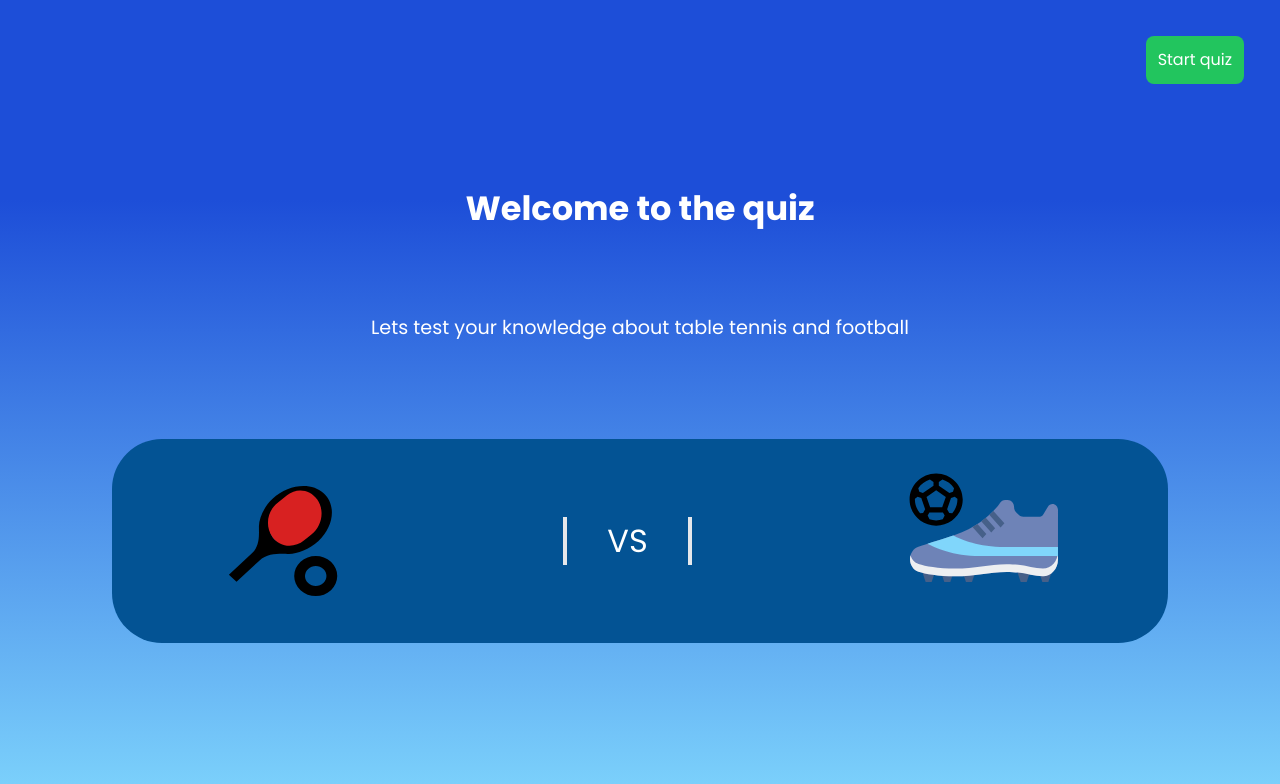
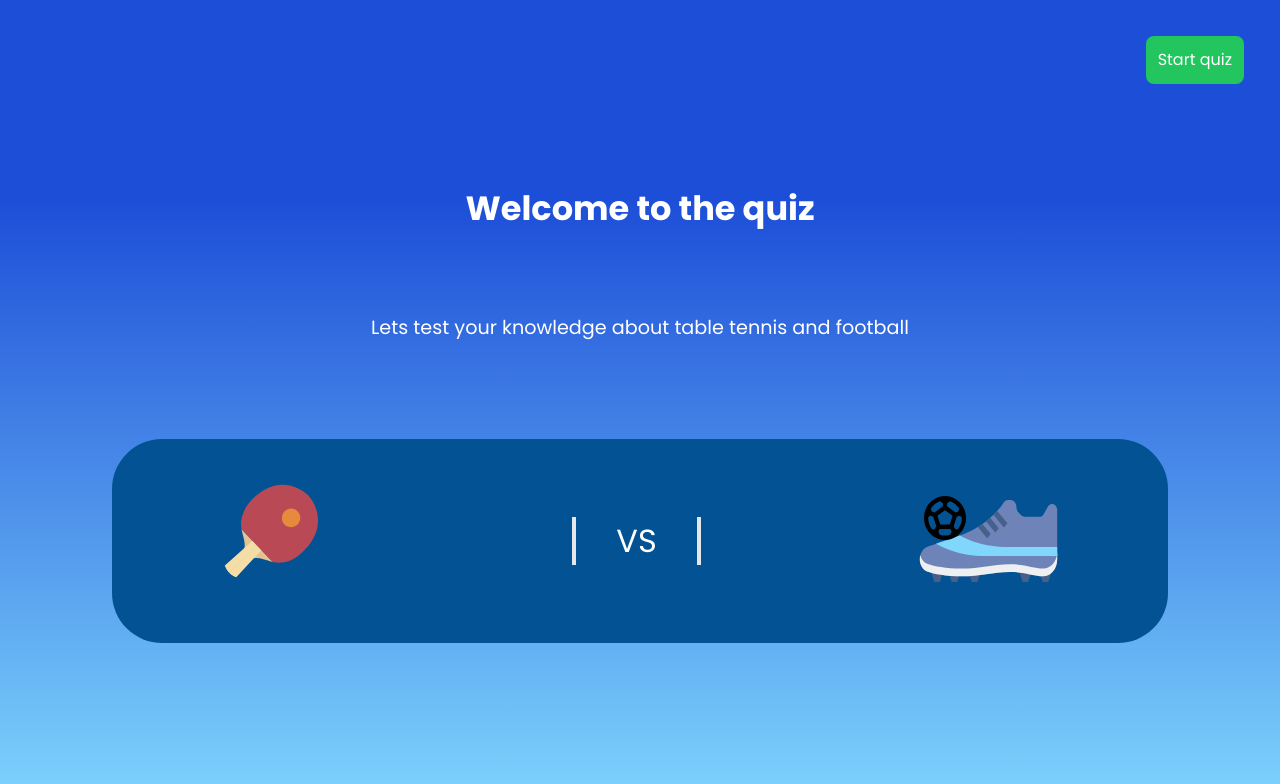
Before and after one commit to AVprogpinx131/QuizApp, a Next.js app: page / in a window 1280 px wide. Shown: the top 784 px of the page. Built offline with nearby package versions, Linux system fonts and the light colour scheme.

Commit message:
added svg files for the animation

```diff
--- a/app/page.js
+++ b/app/page.js
@@ -1,6 +1,3 @@
-import TableTennis from "../public/table-tennis-racket.svg";
-import SoccerBoots from "../public/soccer-boots.svg";
-import Image from "next/image";
 import Link from "next/link";
 
 export default function Home() {
@@ -21,12 +18,146 @@ export default function Home() {
         Lets test your knowledge about table tennis and football
       </p>
       <div className="images-container">
-        <Image src={TableTennis} alt="Table tennis racket" />
+        <svg
+          width="136"
+          height="138"
+          viewBox="0 0 136 138"
+          fill="none"
+          xmlns="http://www.w3.org/2000/svg"
+        >
+          <g id="table-tennis-racket" clip-path="url(#clip0_828_2)">
+            <g id="Group">
+              <g id="table-tennis-blade">
+                <g id="Group_2">
+                  <path
+                    id="Vector"
+                    d="M91.7237 68.9248C90.7623 70.4066 89.7738 71.8234 88.7765 73.1278C88.2054 73.8959 87.6311 74.6268 87.0541 75.3203C83.2275 79.9519 79.2006 83.4361 75.1049 85.934L75.0987 85.9496C74.7787 86.1299 74.474 86.3166 74.1756 86.4875C71.1974 88.1811 68.1912 89.3204 65.1935 89.9929C65.1935 89.9929 65.1873 90.0085 65.172 90.0024C64.5454 90.1515 63.925 90.2849 63.3078 90.3654C63.2925 90.3594 63.2925 90.3594 63.2925 90.3594C60.044 90.8596 56.8409 90.7989 53.7476 90.2391C53.2204 90.1382 52.6994 90.0214 52.1691 89.8832L52.2523 89.8077L47.63 84.9307L42.9925 80.0476L21.5601 57.4154C21.4881 57.061 21.4377 56.6972 21.3657 56.343C20.3631 49.7198 21.5867 42.7147 25.494 35.962C25.862 35.3484 26.23 34.7345 26.6287 34.133C28.035 31.9778 29.7603 29.8225 31.7891 27.7517C33.3957 26.074 35.1921 24.4538 37.2063 22.8658C38.004 22.2418 38.8108 21.6396 39.6604 21.0184C40.9474 20.1003 42.317 19.1972 43.7541 18.3025C62.9439 6.51336 80.9906 15.8027 88.3117 23.5258C88.5712 23.8099 88.846 24.1 89.1145 24.4059C90.3535 25.8392 91.6003 27.5653 92.7631 29.5472C94.4248 32.4152 95.8967 35.8051 96.8486 39.5671C97.3065 41.3596 97.6505 43.2153 97.8069 45.1414C98.2203 49.2323 97.9508 53.6127 96.6837 58.1396C95.6884 61.6703 94.0697 65.2972 91.7237 68.9248Z"
+                    fill="#B84955"
+                  />
+                  <path
+                    id="Vector_2"
+                    d="M52.2524 89.8076L52.1692 89.8831C51.7615 89.7934 51.3601 89.6882 50.9433 89.5769C45.0358 87.8443 38.8317 85.2519 33.8344 86.36C33.8192 86.354 33.8037 86.3478 33.7975 86.3634C32.7194 86.6225 31.7171 87.0024 30.757 87.6339C20.5197 97.6432 14.9012 101.653 11.8113 102.958C10.9674 102.315 10.1213 101.545 9.248 100.619L9.24181 100.634L9.20205 100.6C8.81424 100.193 8.47245 99.8038 8.15221 99.4052C8.05445 99.2941 7.97838 99.1733 7.88062 99.0621C7.63372 98.7468 7.37737 98.4097 7.16098 98.1065C7.23832 97.9563 7.30668 97.7843 7.39666 97.6029C7.75877 96.9146 8.23843 96.1098 8.87789 95.1697C11.1428 91.8356 15.3883 86.8638 22.9837 79.4418C23.6975 78.4046 24.16 77.2854 24.4386 76.0933L24.451 76.0622C25.5485 71.0698 23.2922 64.8351 21.8752 58.8975C21.7547 58.3972 21.6498 57.9031 21.5601 57.415L42.9923 80.0472L47.6298 84.9303L52.2524 89.8076Z"
+                    fill="#E5C294"
+                  />
+                  <g id="Group_3">
+                    <path
+                      id="Vector_3"
+                      d="M36.8308 73.6899L19.7903 90.3326L19.7689 90.3421L9.24805 100.619L9.24187 100.634L9.20211 100.6C8.81429 100.193 8.47251 99.8038 8.15227 99.4052C8.0545 99.2941 7.97844 99.1733 7.88067 99.0621C7.63377 98.7468 7.37743 98.4097 7.16103 98.1065C7.06945 97.9797 6.97814 97.8529 6.91733 97.7381C6.60036 97.2864 6.33553 96.8373 6.07968 96.4101C5.48014 95.3756 5.04895 94.4081 4.76766 93.5544L5.44867 92.9563L6.83823 91.7352L24.4446 76.0777L24.4508 76.0621L24.8052 75.7505L32.379 69.0073L36.8308 73.6899Z"
+                      fill="#F5DDA8"
+                    />
+                    <path
+                      id="Vector_4"
+                      d="M16.0335 105.446C14.8189 104.968 13.367 104.191 11.8096 102.962C10.9731 102.322 10.117 101.541 9.2525 100.629L36.8222 73.692L41.2694 78.3852L33.8425 86.358L16.0335 105.446Z"
+                      fill="#F5DDA8"
+                    />
+                  </g>
+                </g>
+              </g>
+              <g id="table-tennis-ball">
+                <path
+                  id="Vector_5"
+                  d="M67.6437 54.564C72.3507 56.4347 77.714 54.0572 79.6231 49.2537C81.5322 44.4502 79.2641 39.0397 74.5571 37.169C69.8502 35.2983 64.4868 37.6757 62.5777 42.4792C60.6686 47.2828 62.9367 52.6933 67.6437 54.564Z"
+                  fill="#E88A3E"
+                />
+              </g>
+            </g>
+          </g>
+          <defs>
+            <clipPath id="clip0_828_2">
+              <rect
+                width="103.75"
+                height="105.878"
+                fill="white"
+                transform="translate(39.1047 0.681641) rotate(21.6747)"
+              />
+            </clipPath>
+          </defs>
+        </svg>
         <h1 className="images-text-container">
           <span className="images-text">VS</span>
         </h1>
         <div className="image">
-          <Image src={SoccerBoots} alt="Soccer boots" />
+          <svg
+            width="143"
+            height="172"
+            viewBox="0 0 143 172"
+            fill="none"
+            xmlns="http://www.w3.org/2000/svg"
+          >
+            <g id="soccer-boots" clip-path="url(#clip0_833_2)">
+              <g id="Clip path group">
+                <g id="Group">
+                  <path
+                    id="Vector"
+                    d="M30.7227 114.219L34.6329 126.984H40.2188L44.1289 114.219H30.7227Z"
+                    fill="#466089"
+                  />
+                  <path
+                    id="Vector_2"
+                    d="M13.4062 114.219L17.3164 126.984H22.9024L26.8125 114.219H13.4062Z"
+                    fill="#466089"
+                  />
+                  <path
+                    id="Vector_3"
+                    d="M50.832 114.219L54.7422 126.984H60.3282L64.2383 114.219H50.832Z"
+                    fill="#466089"
+                  />
+                  <path
+                    id="Vector_4"
+                    d="M101.664 114.219L105.574 126.984H111.16L115.071 114.219H101.664Z"
+                    fill="#466089"
+                  />
+                  <path
+                    id="Vector_5"
+                    d="M121.774 114.219L125.684 126.984H131.269L135.18 114.219H121.774Z"
+                    fill="#466089"
+                  />
+                  <path
+                    id="Vector_6"
+                    d="M44.9668 121.273C28.271 121.273 17.2664 118.892 10.6982 116.718C6.02163 115.17 2.79297 110.036 2.79297 104.202C2.79297 98.4055 5.98283 93.311 10.6152 91.7136C17.2905 89.4118 28.3777 85.5693 44.4082 79.9531C67.0986 72.0042 82.1812 54.8593 86.3505 47.9702C87.4716 46.1178 89.2563 45.0156 91.1614 45.0156H93.5146C96.7952 45.0156 99.4546 48.2141 99.4546 52.16C99.4546 54.2364 100.205 56.2097 101.511 57.5669L103.926 60.0754C105.005 61.1961 106.383 61.8128 107.808 61.8128H122.425C124.115 61.8128 125.695 60.8097 126.65 59.1321L130.862 51.728C131.816 50.0503 133.398 49.0472 135.088 49.0472C137.915 49.0469 140.207 51.8039 140.207 55.2049V104.477C140.207 113.753 133.955 121.273 126.242 121.273C116.467 121.273 109.205 116.906 92.4473 116.906C75.9688 116.906 62.8418 121.273 44.9668 121.273Z"
+                    fill="#6E83B7"
+                  />
+                  <path
+                    id="Vector_7"
+                    d="M10.6982 108.992C17.2664 111.166 28.271 113.547 44.9668 113.547C62.8418 113.547 75.9688 109.18 92.4473 109.18C109.205 109.18 116.467 113.547 126.242 113.547C133.955 113.547 140.207 106.027 140.207 96.75V104.477C140.207 113.753 133.955 121.273 126.242 121.273C116.467 121.273 109.205 116.906 92.4473 116.906C75.9688 116.906 62.8418 121.273 44.9668 121.273C28.271 121.273 17.2664 118.892 10.6982 116.718C6.02163 115.17 2.79297 110.036 2.79297 104.202C2.79297 102.865 2.96446 101.568 3.28202 100.34C4.35061 104.473 7.0933 107.798 10.6982 108.992Z"
+                    fill="#EDEFF1"
+                  />
+                  <path
+                    id="Vector_8"
+                    d="M90.4922 92.0471C104.286 92.0471 126.237 92.0471 140.207 92.0471V101.117H67.8692C42.7088 101.117 25.4678 92.6091 19.019 88.8073C25.1362 86.6858 33.0607 83.9271 42.9255 80.4727C50.1986 84.5338 66.8486 92.0471 90.4922 92.0471Z"
+                    fill="#80D6FB"
+                  />
+                  <path
+                    id="Vector_9"
+                    d="M68.9277 66.3541L78.2786 77.6013L81.834 73.3247L73.1312 62.8604C71.8129 64.0227 70.4108 65.1918 68.9277 66.3541Z"
+                    fill="#466089"
+                  />
+                  <path
+                    id="Vector_10"
+                    d="M76.3765 59.8574L86.9004 72.5156L90.453 68.2424L80.2 55.9102C79.0521 57.1733 77.7757 58.5002 76.3765 59.8574Z"
+                    fill="#466089"
+                  />
+                  <path
+                    id="Vector_11"
+                    d="M60.8113 72.0416L70.1426 83.2652L73.6952 78.9921L65.3834 68.9946C63.9226 70.036 62.4004 71.0539 60.8113 72.0416Z"
+                    fill="#466089"
+                  />
+                </g>
+              </g>
+              <g id="football">
+                <path
+                  id="Vector_12"
+                  d="M28 41C16.408 41 7 50.856 7 63C7 75.144 16.408 85 28 85C39.592 85 49 75.144 49 63C49 50.856 39.592 41 28 41ZM30.1 48.26L32.935 46.17C36.757 47.402 40.012 50.042 42.1331 53.518L41.314 56.466L38.479 57.478L30.1 51.34V48.26ZM23.065 46.17L25.9 48.26V51.34L17.521 57.478L14.686 56.466L13.867 53.518C15.988 50.064 19.243 47.424 23.065 46.17ZM17.668 74.2421L15.274 74.462C12.733 71.382 11.2 67.378 11.2 63C11.2 62.736 11.221 62.4941 11.242 62.23L13.342 60.624L16.24 61.68L19.306 71.228L17.668 74.2421ZM33.25 79.698C31.5911 80.27 29.827 80.6 28 80.6C26.173 80.6 24.409 80.27 22.75 79.698L21.301 76.42L22.645 74H33.376L34.72 76.4421L33.25 79.698ZM32.767 69.6H23.233L20.398 60.756L28 55.1681L35.623 60.756L32.767 69.6ZM40.726 74.462L38.3321 74.2421L36.673 71.228L39.739 61.68L42.658 60.646L44.758 62.252C44.779 62.4941 44.8001 62.736 44.8001 63C44.8001 67.378 43.2671 71.382 40.726 74.462Z"
+                  fill="black"
+                />
+              </g>
+            </g>
+            <defs>
+              <clipPath id="clip0_833_2">
+                <rect width="143" height="172" fill="white" />
+              </clipPath>
+            </defs>
+          </svg>
         </div>
       </div>
     </main>
```
